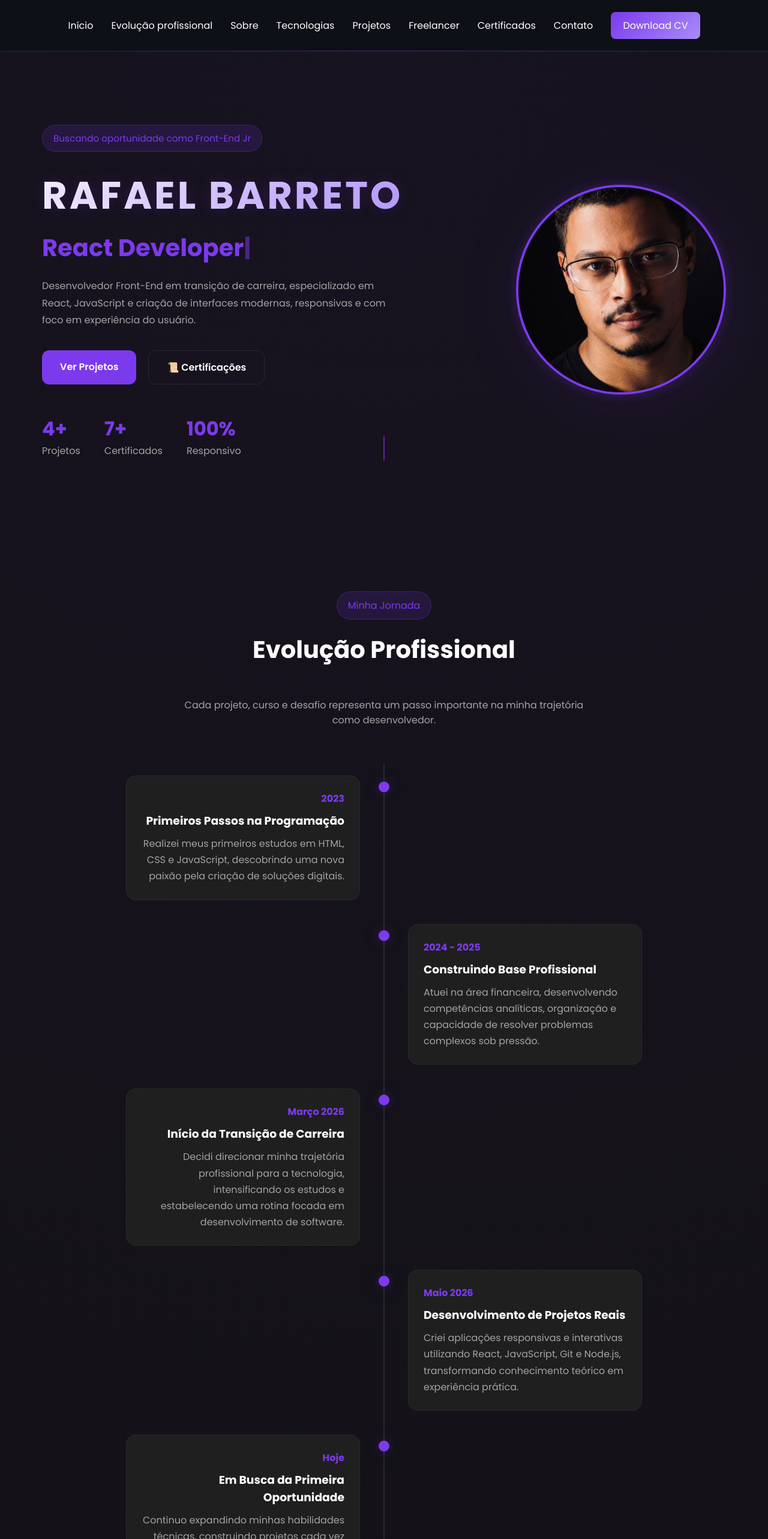
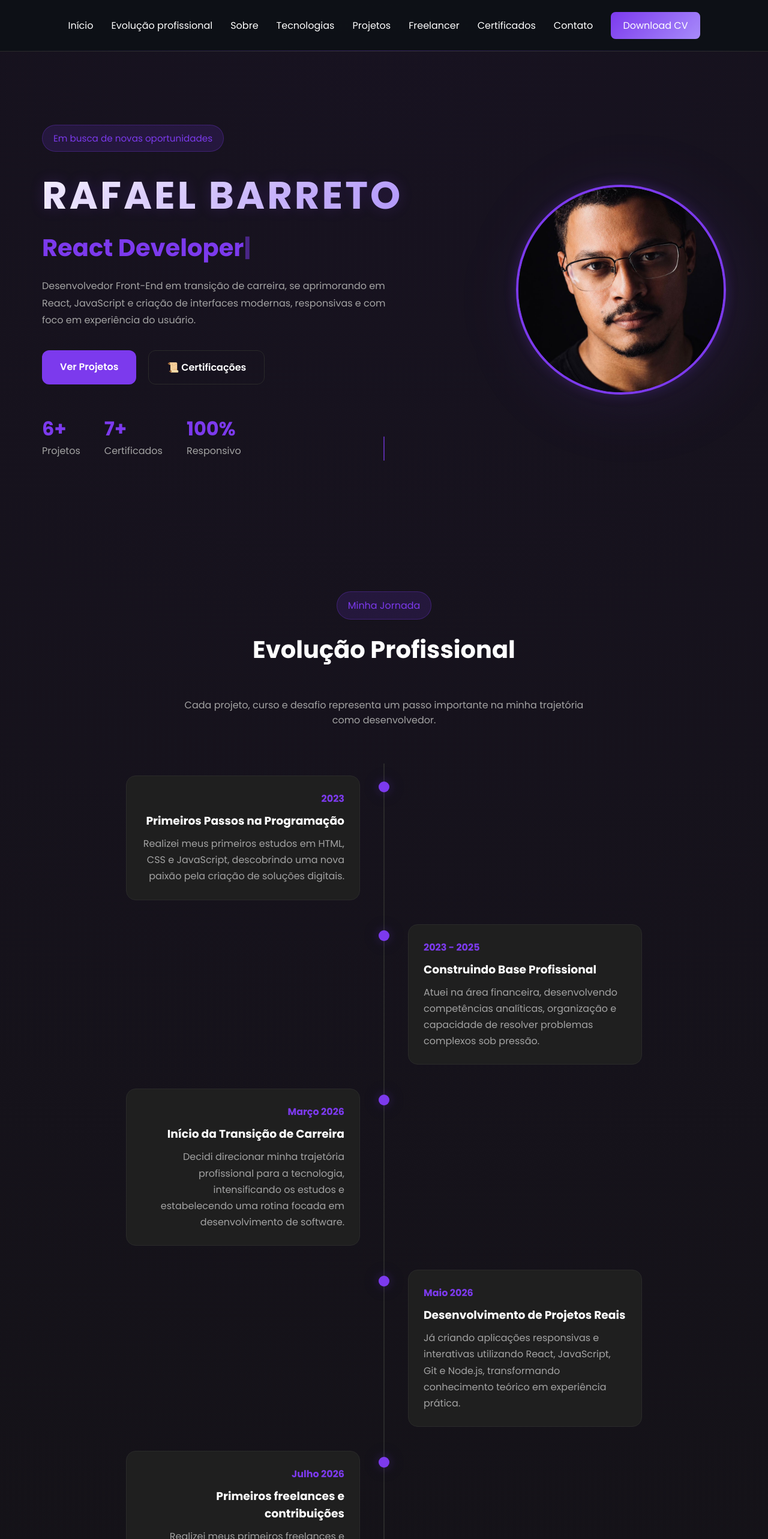
Before and after one commit to rafaelbarreto95/portfolio-react, a React (Vite) app: page / in a window 1280 px wide. Shown: the top 2566 px of the page at 60% size. Built offline with nearby package versions, Linux system fonts and the light colour scheme; no server answers.

Commit message:
Correções de texto no Hero e Time line

```diff
--- a/src/components/Hero.jsx
+++ b/src/components/Hero.jsx
@@ -58,7 +58,7 @@ function Hero() {
           animate={{ opacity: 1 }}
           transition={{ delay: 0.5 }}
         >
-          Buscando oportunidade como Front-End Jr
+          Em busca de novas oportunidades
         </motion.span>
 
         <h1>Rafael Barreto</h1>
@@ -69,8 +69,8 @@ function Hero() {
         </h2>
 
         <p>
-          Desenvolvedor Front-End em transição de carreira,
-          especializado em React, JavaScript e criação de
+          Desenvolvedor Front-End em transição de carreira, se
+          aprimorando em React, JavaScript e criação de
           interfaces modernas, responsivas e com foco em
           experiência do usuário.
         </p>
@@ -96,7 +96,7 @@ function Hero() {
         <div className="hero-stats">
 
           <div>
-            <h3>4+</h3>
+            <h3>6+</h3>
             <span>Projetos</span>
           </div>
 
--- a/src/components/Timeline.jsx
+++ b/src/components/Timeline.jsx
@@ -9,7 +9,7 @@ const timeline = [
   },
 
   {
-    year: "2024 - 2025",
+    year: "2023 - 2025",
     title: "Construindo Base Profissional",
     description:
       "Atuei na área financeira, desenvolvendo competências analíticas, organização e capacidade de resolver problemas complexos sob pressão.",
@@ -26,12 +26,19 @@ const timeline = [
     year: "Maio 2026",
     title: "Desenvolvimento de Projetos Reais",
     description:
-      "Criei aplicações responsivas e interativas utilizando React, JavaScript, Git e Node.js, transformando conhecimento teórico em experiência prática.",
+      "Já criando aplicações responsivas e interativas utilizando React, JavaScript, Git e Node.js, transformando conhecimento teórico em experiência prática.",
+  },
+
+  {
+    year: "Julho 2026",
+    title: "Primeiros freelances e contribuições",
+    description:
+      "Realizei meus primeiros freelances e contribuições para projetos open-source, consolidando meu conhecimento e experiência técnica.",
   },
 
   {
     year: "Hoje",
-    title: "Em Busca da Primeira Oportunidade",
+    title: "Em Busca de uma Oportunidade",
     description:
       "Continuo expandindo minhas habilidades técnicas, construindo projetos cada vez mais completos e preparado para contribuir profissionalmente como desenvolvedor Front-End.",
   },
@@ -40,27 +47,19 @@ const timeline = [
 function Timeline() {
   return (
     <section id="jornada" className="timeline-section">
-
       <div className="section-header">
-
-        <span className="section-badge">
-          Minha Jornada
-        </span>
+        <span className="section-badge">Minha Jornada</span>
 
         <h2>Evolução Profissional</h2>
 
         <p>
-          Cada projeto, curso e desafio representa um
-          passo importante na minha trajetória como
-          desenvolvedor.
+          Cada projeto, curso e desafio representa um passo importante na minha
+          trajetória como desenvolvedor.
         </p>
-
       </div>
 
       <div className="timeline">
-
         {timeline.map((item, index) => (
-
           <motion.div
             key={index}
             className="timeline-item"
@@ -79,27 +78,18 @@ function Timeline() {
               duration: 0.6,
             }}
           >
-
             <div className="timeline-dot"></div>
 
             <div className="timeline-content">
-
-              <span className="timeline-year">
-                {item.year}
-              </span>
+              <span className="timeline-year">{item.year}</span>
 
               <h3>{item.title}</h3>
 
               <p>{item.description}</p>
-
             </div>
-
           </motion.div>
-
         ))}
-
       </div>
-
     </section>
   );
 }
```
